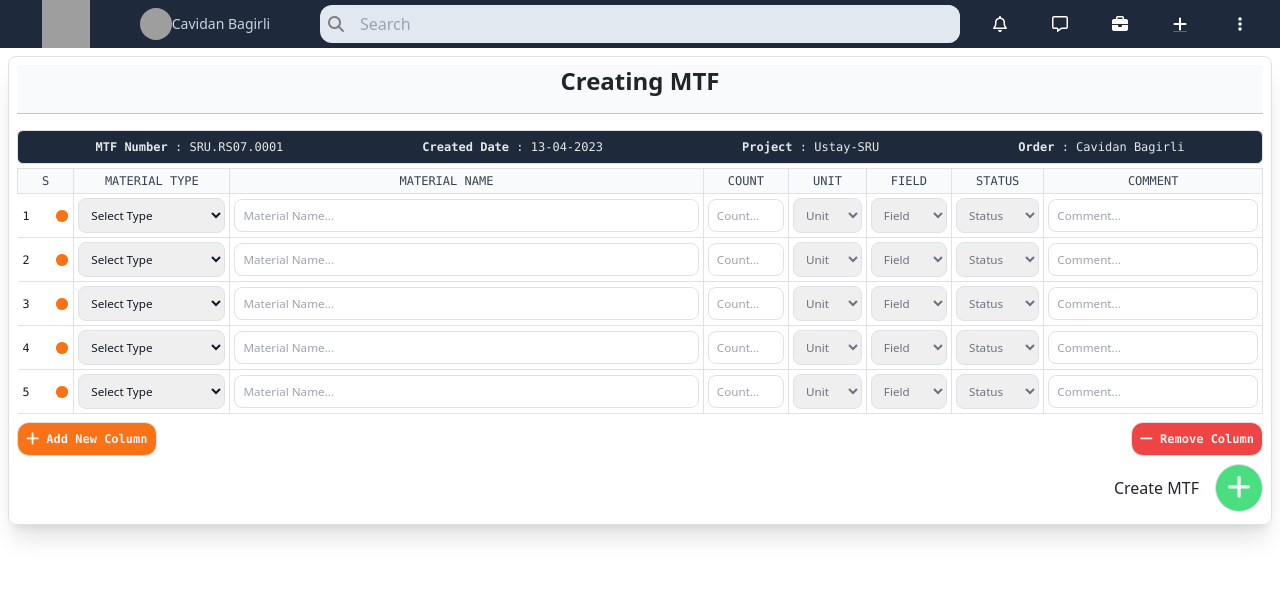
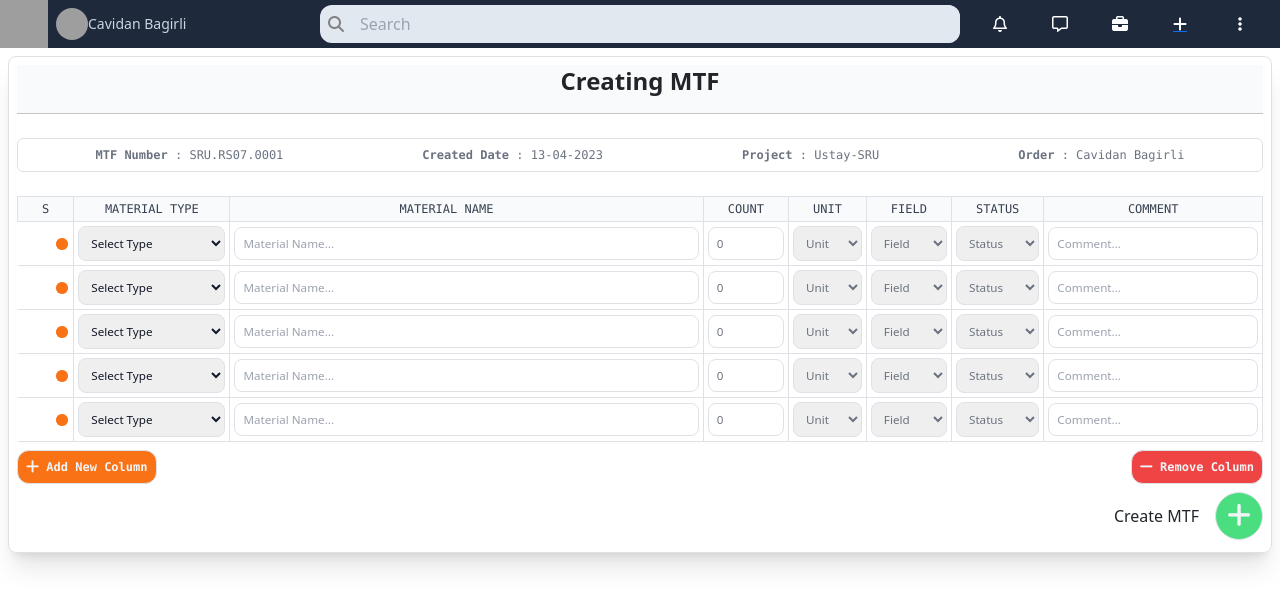
Before and after one commit to cavidanbagiri/UstaySCClient, a Vue app: page /order/createmtf in a window 1280 px wide. Shown: the top 606 px of the page. Built offline with nearby package versions, Linux system fonts and the light colour scheme; grey boxes are pictures that could not be loaded.

Commit message:
Seperate Components About MTF Tables

```diff
--- /dev/null
+++ b/src/components/mtf_table/MTF_Table_TBody_Column_Name_Comp.vue
@@ -0,0 +1,33 @@
+<template>
+    <tr v-for="i in prop.row_size"
+        class="bg-white border-b dark:bg-gray-800 dark:border-gray-700 hover:bg-gray-50 dark:hover:bg-gray-600 ">
+        <MTF_Table_TBody_Each_Row_Comp :each="each"/>
+    </tr>
+</template>
+
+<script setup>
+
+import { ref } from 'vue';
+
+import MTF_Table_TBody_Each_Row_Comp from './MTF_Table_TBody_Each_Row_Comp.vue';
+
+const prop = defineProps(['row_size'])
+
+/********* For Getting All Of The Items*/
+const orders = ref([]);
+const each = ref({
+    selected_type: ref(''),
+    material_name: ref(''),
+    material_count: ref(0),
+    selected_unit: ref(''),
+    selected_field: ref(''),
+    selected_status: ref(''),
+    material_comment: ref('')
+});
+/********* */
+
+</script>
+
+<style lang="">
+
+</style>
--- /dev/null
+++ b/src/components/mtf_table/MTF_Table_TBody_Each_Row_Comp.vue
@@ -0,0 +1,91 @@
+<template>
+    <!-- S/S -->
+    <th scope="row" class="w-8 font-mono font-thin text-gray-900 whitespace-nowrap dark:text-white text-center"
+        style="font-size: smaller;">
+        <div class="flex justify-between items-center px-1">
+            <span>{{ prop?.each.i }}</span>
+            <span class="relative flex h-3 w-3">
+                <span class="animate-ping absolute inline-flex h-full w-full rounded-full bg-orange-400 opacity-75"></span>
+                <span class="relative inline-flex rounded-full h-3 w-3 bg-orange-500"></span>
+            </span>
+        </div>
+    </th>
+    <!-- Material Type Selected -->
+    <th scope="row" class="p-1 font-mono font-thin border text-gray-900 whitespace-nowrap dark:text-white"
+        style="font-size: smaller;">
+        <!-- <input class="border outline-none font-sans rounded-lg w-full h-full p-2" type="text" placeholder="Material Type..."> -->
+        <select class="border outline-none font-sans rounded-lg w-full h-full p-2" v-model="prop.each.selected_type">
+            <option disabled value="">Select Type</option>
+            <option>Project</option>
+            <option>Consumables</option>
+            <option>Fixture</option>
+        </select>
+    </th>
+    <!-- Material Name -->
+    <td class="p-1 font-mono font-thin border text-gray-900 whitespace-nowrap dark:text-white" style="font-size: smaller;">
+        <input class="border outline-none font-sans rounded-lg w-full h-full p-2" type="text" placeholder="Material Name..."
+            v-model=prop.each.material_name>
+    </td>
+    <!-- Material Count -->
+    <td class="p-1 border" style="font-size: smaller;">
+        <input class="border outline-none font-sans rounded-lg w-full h-full p-2" type="text" placeholder="Count..."
+            v-model=prop.each.material_count>
+    </td>
+    <!-- Material Unit -->
+    <td class="p-1 border" style="font-size: smaller;">
+        <!-- <input class="border outline-none font-sans rounded-lg w-full h-full p-2 " type="text" placeholder="Unit..."> -->
+        <select class="border outline-none font-sans rounded-lg w-full h-full p-2" v-model="prop.each.selected_unit">
+            <option disabled value="">Unit</option>
+            <option>Adet</option>
+            <option>M2</option>
+            <option>M3</option>
+            <option>Ton</option>
+            <option>Kg</option>
+        </select>
+    </td>
+    <!-- Area Field -->
+    <td class="p-1 border" style="font-size: smaller;">
+        <!-- <input class="border outline-none font-sans rounded-lg w-full h-full p-2" type="text" placeholder="Field..."> -->
+        <select class="border outline-none font-sans rounded-lg w-full h-full p-2" v-model="prop.each.selected_field">
+            <option disabled value="">Field</option>
+            <option>PR-2</option>
+            <option>Derjisnkoe</option>
+            <option>PR-6</option>
+        </select>
+    </td>
+    <!-- Material Status -->
+    <td class="p-1 border" style="font-size: smaller;">
+        <!-- <input class="border outline-none font-sans rounded-lg w-full h-full p-2" type="text" placeholder="Status..."> -->
+        <select class="border outline-none font-sans rounded-lg w-full h-full p-2" v-model="prop.each.selected_status">
+            <option disabled value="">Status</option>
+            <option>
+                <span>
+                    <i class="fa-solid fa-gem fa-lg" style="color:red"></i> Urgent
+                </span>
+            </option>
+            <option>
+                <span>
+                    <i class="fa-solid fa-gem fa-lg" style="color:red"></i> Normally
+                </span>
+            </option>
+        </select>
+    </td>
+    <!-- Comment Section -->
+    <td class="p-1 border" style="font-size: smaller;">
+        <input class="border outline-none font-sans rounded-lg w-full h-full p-2" type="text" placeholder="Comment..."
+            v-model=prop.each.material_comment>
+    </td>
+</template>
+
+<script setup>
+
+import {ref} from 'vue';
+
+const prop = defineProps(['each']);
+
+
+</script>
+
+<style lang="">
+
+</style>
--- a/src/components/mtf_table/MTF_Table_Tbody_Comp.vue
+++ b/src/components/mtf_table/MTF_Table_Tbody_Comp.vue
@@ -1,81 +1,7 @@
 
 <template>
     <tbody>
-        <tr v-for="i in prop?.row_size"
-            class="bg-white border-b dark:bg-gray-800 dark:border-gray-700 hover:bg-gray-50 dark:hover:bg-gray-600 ">
-
-            <th scope="row" class="w-8 font-mono font-thin text-gray-900 whitespace-nowrap dark:text-white text-center"
-                style="font-size: smaller;">
-                <div class="flex justify-between items-center px-1">
-                    <span>{{ i }}</span>
-                    <span class="relative flex h-3 w-3">
-                        <span
-                            class="animate-ping absolute inline-flex h-full w-full rounded-full bg-orange-400 opacity-75"></span>
-                        <span class="relative inline-flex rounded-full h-3 w-3 bg-orange-500"></span>
-                    </span>
-                </div>
-            </th>
-            <th scope="row" class="p-1 font-mono font-thin border text-gray-900 whitespace-nowrap dark:text-white"
-                style="font-size: smaller;">
-                <!-- <input class="border outline-none font-sans rounded-lg w-full h-full p-2" type="text" placeholder="Material Type..."> -->
-                <select class="border outline-none font-sans rounded-lg w-full h-full p-2" v-model="selected">
-                    <option disabled value="">Select Type</option>
-                    <option>Project</option>
-                    <option>Consumables</option>
-                    <option>Fixture</option>
-                </select>
-            </th>
-            <td class="p-1 font-mono font-thin border text-gray-900 whitespace-nowrap dark:text-white"
-                style="font-size: smaller;">
-                <input class="border outline-none font-sans rounded-lg w-full h-full p-2" type="text"
-                    placeholder="Material Name...">
-            </td>
-            <td class="p-1 border" style="font-size: smaller;">
-                <input class="border outline-none font-sans rounded-lg w-full h-full p-2" type="text"
-                    placeholder="Count...">
-            </td>
-            <td class="p-1 border" style="font-size: smaller;">
-                <!-- <input class="border outline-none font-sans rounded-lg w-full h-full p-2 " type="text" placeholder="Unit..."> -->
-                <select class="border outline-none font-sans rounded-lg w-full h-full p-2" v-model="selected">
-                    <option disabled value="">Unit</option>
-                    <option>Adet</option>
-                    <option>M2</option>
-                    <option>M3</option>
-                    <option>Ton</option>
-                    <option>Kg</option>
-                </select>
-            </td>
-            <td class="p-1 border" style="font-size: smaller;">
-                <!-- <input class="border outline-none font-sans rounded-lg w-full h-full p-2" type="text" placeholder="Field..."> -->
-                <select class="border outline-none font-sans rounded-lg w-full h-full p-2" v-model="selected">
-                    <option disabled value="">Field</option>
-                    <option>PR-2</option>
-                    <option>Derjisnkoe</option>
-                    <option>PR-6</option>
-                </select>
-            </td>
-            <td class="p-1 border" style="font-size: smaller;">
-                <!-- <input class="border outline-none font-sans rounded-lg w-full h-full p-2" type="text" placeholder="Status..."> -->
-                <select class="border outline-none font-sans rounded-lg w-full h-full p-2" v-model="selected">
-                    <option disabled value="">Status</option>
-                    <option>
-                        <span>
-                            <i class="fa-solid fa-gem fa-lg" style="color:red"></i> Urgent
-                        </span>
-                    </option>
-                    <option>
-                        <span>
-                            <i class="fa-solid fa-gem fa-lg" style="color:red"></i> Normally
-                        </span>
-                    </option>
-                </select>
-            </td>
-            <td class="p-1 border" style="font-size: smaller;">
-                <input class="border outline-none font-sans rounded-lg w-full h-full p-2" type="text"
-                    placeholder="Comment...">
-            </td>
-
-        </tr>
+        <MTF_Table_TBody_Column_Name_Comp :row_size=prop?.row_size />
     </tbody>
 </template>
 
@@ -83,15 +9,12 @@
 
 import { ref } from 'vue';
 
-// For Choosing Material Type
-const selected = ref('');
-
-// Total Row Size
-// const row_size = ref(5);
-
-const prop = defineProps(['row_size']);
+import MTF_Table_TBody_Column_Name_Comp from './MTF_Table_TBody_Column_Name_Comp.vue';
 
 
+
+// Adding Or Removing Row Size
+const prop = defineProps(['row_size']);
 
 </script>
 
--- a/src/components/mtf_table/MTF_Table_Title_Comp.vue
+++ b/src/components/mtf_table/MTF_Table_Title_Comp.vue
@@ -5,7 +5,7 @@
         <hr>
     </div>
     <!-- MTF Inform Section -->
-    <div class="flex flex-row justify-around p-2 border my-1 text-gray-200 rounded-md bg-slate-800">
+    <div class="flex flex-row justify-around p-2 border my-4 text-gray-500 rounded-md ">
         <span class="text-xs font-mono font-medium"><span class="font-bold">MTF Number</span> : SRU.RS07.0001</span>
         <span class="text-xs font-mono font-medium"><span class="font-bold">Created Date</span> : 13-04-2023</span>
         <span class="text-xs font-mono font-medium"><span class="font-bold">Project</span> : Ustay-SRU</span>
--- a/src/layouts/Navbar.vue
+++ b/src/layouts/Navbar.vue
@@ -1,7 +1,7 @@
 
 <template>
     <div class="grid grid-cols-12  bg-slate-800 color-white">
-        <div class="col-span-3 text-white flex flex-row items-center justify-evenly" >
+        <div class="col-span-3 text-white flex flex-row items-center justify-start" >
             <router-link to="/">
                 <img class="w-12 h-12" src="https://cdn2.iconfinder.com/data/icons/letters-and-numbers-1/32/lowercase_letter_u_red-512.png" alt="">
             </router-link>
```
